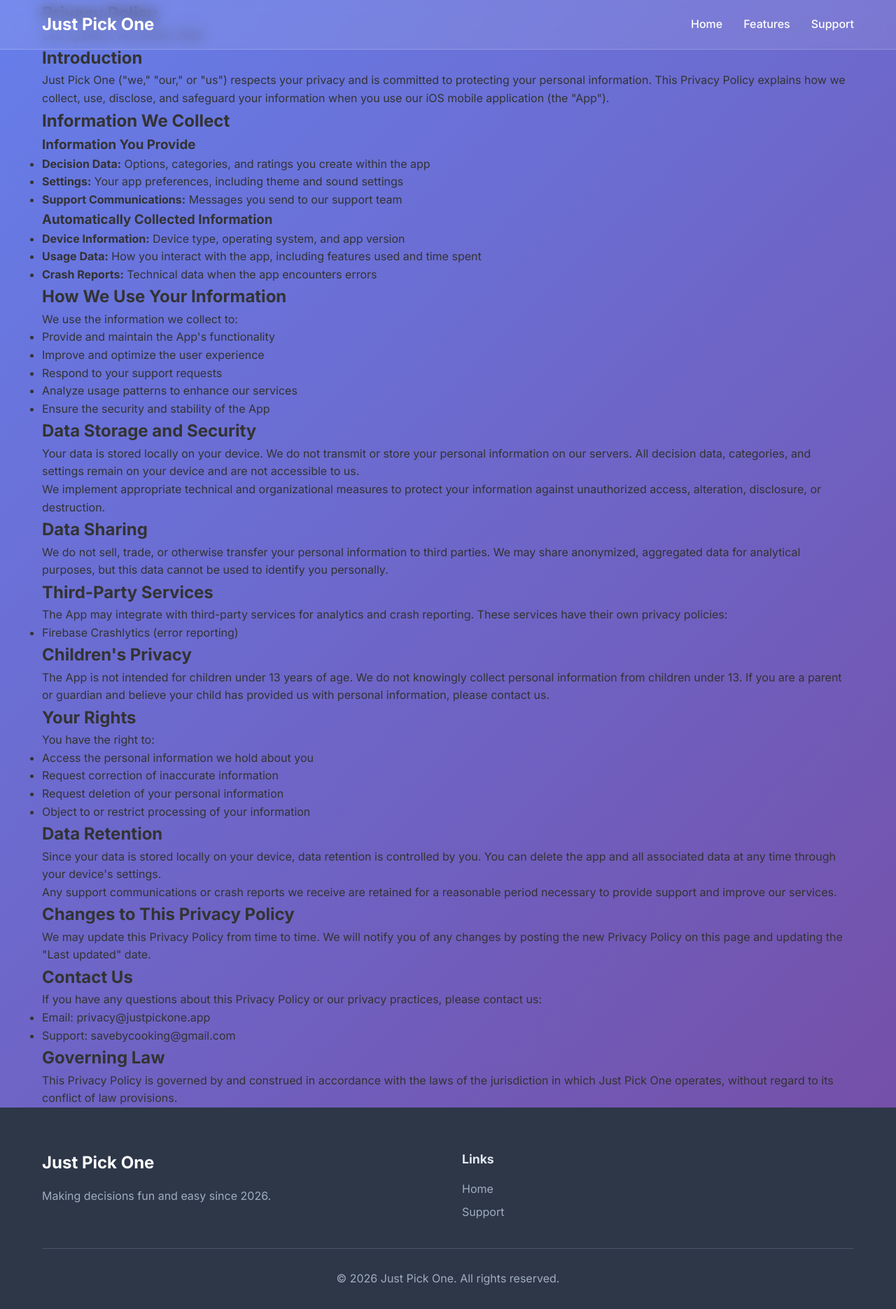
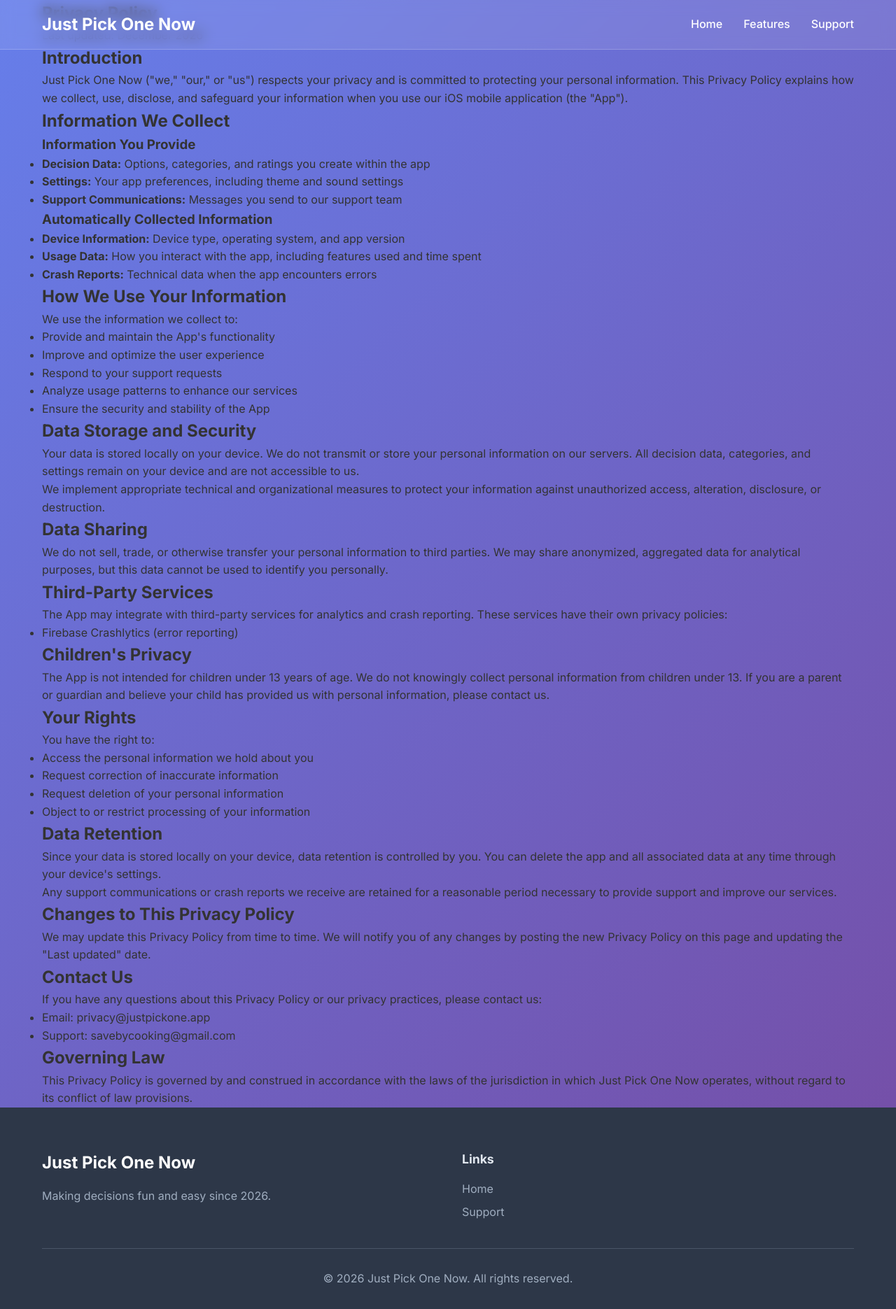
Before and after one commit to GracieZh/justpickonenowwebsite, a plain HTML site: page privacy.html in a window 1280 px wide. Shown: the whole page at 70% size. Drawn offline with Linux system fonts and the light colour scheme.

Commit message:
fix: fix wording

```diff
--- a/privacy.html
+++ b/privacy.html
@@ -3,8 +3,8 @@
 <head>
     <meta charset="UTF-8">
     <meta name="viewport" content="width=device-width, initial-scale=1.0">
-    <title>Privacy Policy - Just Pick One</title>
-    <meta name="description" content="Privacy Policy for Just Pick One - Decision Making Made Fun">
+    <title>Privacy Policy - Just Pick One Now</title>
+    <meta name="description" content="Privacy Policy for Just Pick One Now - Decision Making Made Fun">
     <link rel="stylesheet" href="styles.css">
     <link href="https://fonts.googleapis.com/css2?family=Inter:wght@300;400;500;600;700&display=swap" rel="stylesheet">
     <link rel="icon" href="favicon.ico" type="image/x-icon">
@@ -14,7 +14,7 @@
         <nav>
             <div class="nav-container">
                 <div class="logo">
-                    <h1>Just Pick One</h1>
+                    <h1>Just Pick One Now</h1>
                 </div>
                 <div class="nav-links">
                     <a href="index.html">Home</a>
@@ -33,7 +33,7 @@
 
                 <div class="privacy-content">
                     <h2>Introduction</h2>
-                    <p>Just Pick One ("we," "our," or "us") respects your privacy and is committed to protecting your personal information. This Privacy Policy explains how we collect, use, disclose, and safeguard your information when you use our iOS mobile application (the "App").</p>
+                    <p>Just Pick One Now ("we," "our," or "us") respects your privacy and is committed to protecting your personal information. This Privacy Policy explains how we collect, use, disclose, and safeguard your information when you use our iOS mobile application (the "App").</p>
 
                     <h2>Information We Collect</h2>
 
@@ -103,7 +103,7 @@
                     </ul>
 
                     <h2>Governing Law</h2>
-                    <p>This Privacy Policy is governed by and construed in accordance with the laws of the jurisdiction in which Just Pick One operates, without regard to its conflict of law provisions.</p>
+                    <p>This Privacy Policy is governed by and construed in accordance with the laws of the jurisdiction in which Just Pick One Now operates, without regard to its conflict of law provisions.</p>
                 </div>
             </div>
         </section>
@@ -113,7 +113,7 @@
         <div class="container">
             <div class="footer-content">
                 <div class="footer-section">
-                    <h3>Just Pick One</h3>
+                    <h3>Just Pick One Now</h3>
                     <p>Making decisions fun and easy since 2026.</p>
                 </div>
                 <div class="footer-section">
@@ -123,7 +123,7 @@
                 </div>
             </div>
             <div class="footer-bottom">
-                <p>&copy; 2026 Just Pick One. All rights reserved.</p>
+                <p>&copy; 2026 Just Pick One Now. All rights reserved.</p>
             </div>
         </div>
     </footer>
```
Also changed, not shown: index.html (+6 -6 lines).
